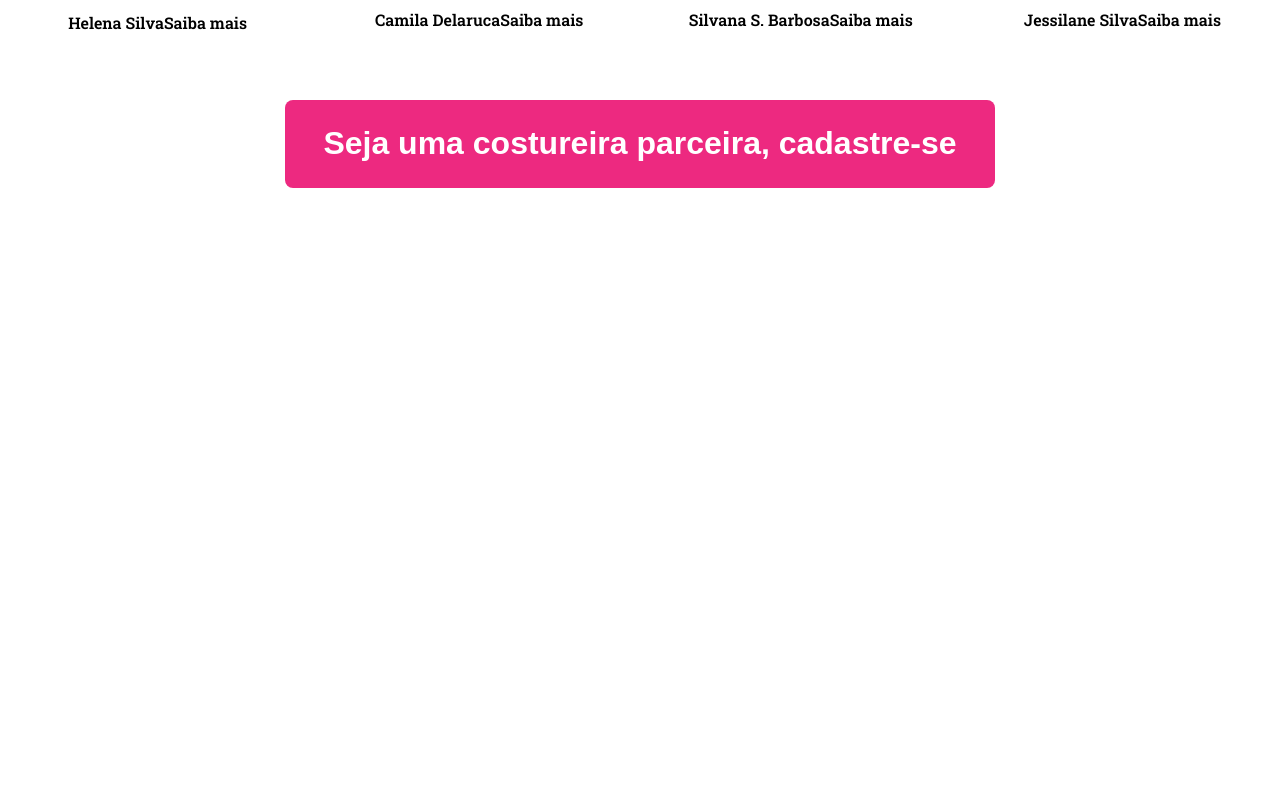
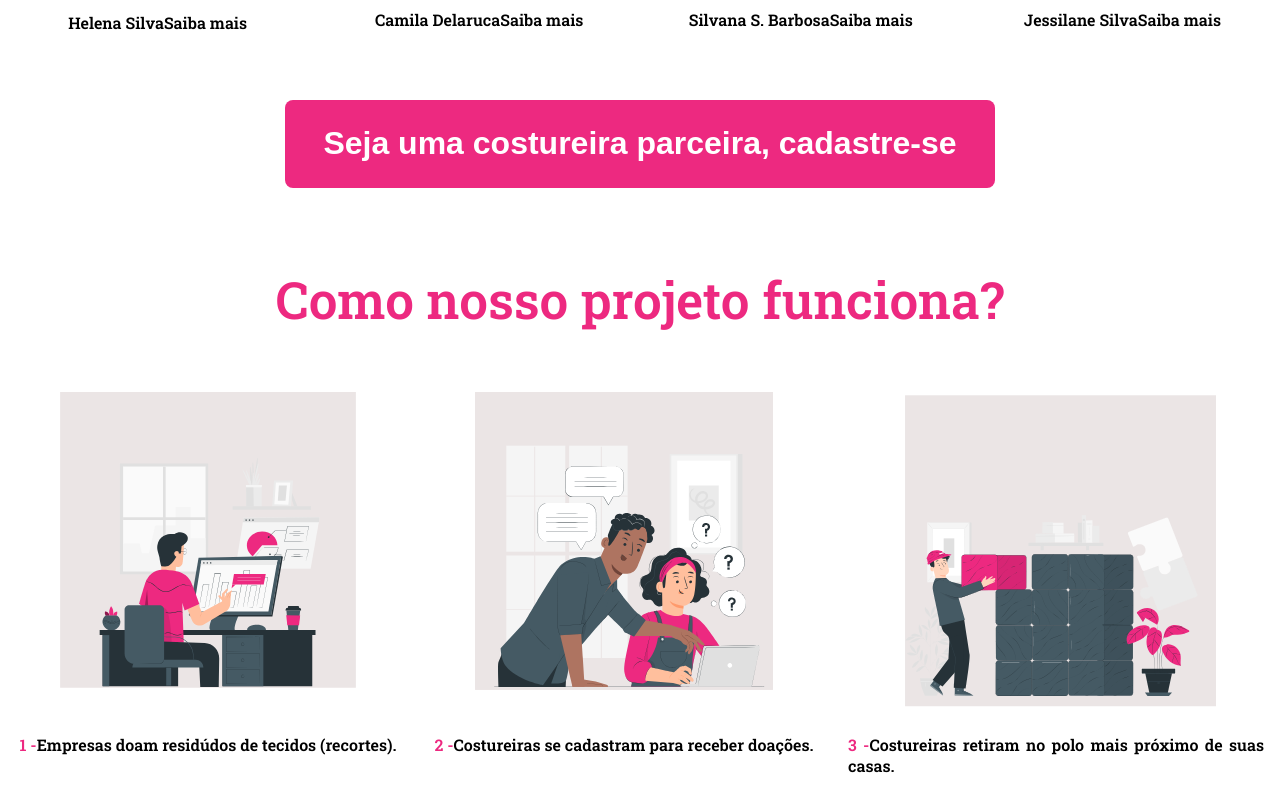
Before and after one commit to kasvrol/proviHack-NaoExistePlanetaB, a React (Create React App) app: page /blog in a window 1280 px wide. Shown: the part 670-1470 px from the top of the page. Before the commit the page ends 884 px from the top, so only its background shows below. Built offline with nearby package versions, Linux system fonts and the light colour scheme; the HTML template or start-up script is replaced by a standard one.

Commit message:
[FEAT][BLOG] componente de como funciona o projeto

```diff
--- a/src/pages/blog.jsx
+++ b/src/pages/blog.jsx
@@ -3,6 +3,7 @@ import "../style/blog.scss";
 import Logo from "../components/Logo";
 import Button from "../components/Button";
 import SeamstressesCard from "../components/seamstressesCard";
+import Instructions from "../components/instructions";
 
 import seamstresses01 from "../images/seamstresses1.svg";
 import seamstresses02 from "../images/seamstresses2.svg";
@@ -54,6 +55,7 @@ function Blog() {
                 title={"Seja uma costureira parceira, cadastre-se"}
                 color={"pink-button tissues-button"}
             />
+            <Instructions />
         </main>
     );
 }
```
